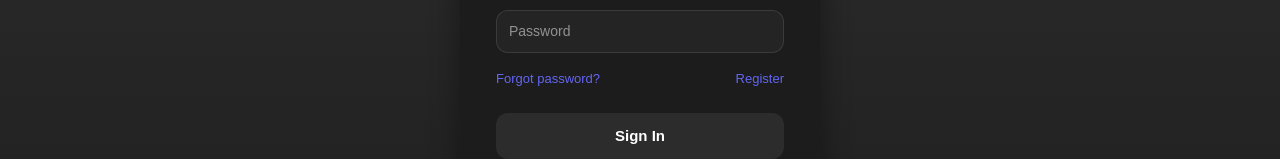
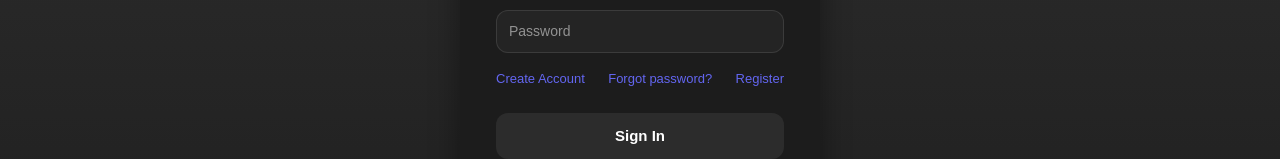
Before and after one commit to Exanperanto605/Ligma-PersonalEventPlanner, a Next.js app in the folder ligma-personaleventplanner/: page / in a window 1280 px wide. Shown: the part 482-641 px from the top of the page. Built offline with nearby package versions, Linux system fonts and the light colour scheme; no server answers.

Commit message:
Minor Change in sign-in page

```diff
--- a/ligma-personaleventplanner/src/app/page.jsx
+++ b/ligma-personaleventplanner/src/app/page.jsx
@@ -73,6 +73,7 @@ function AuthContent() {
                             </div>
 
                             <div className={styles.links}>
+                                <a href="/create-user">Create Account</a>
                                 <a href="/forgot-password">Forgot password?</a>
                                 <a href="/register">Register</a>
                             </div>
```
